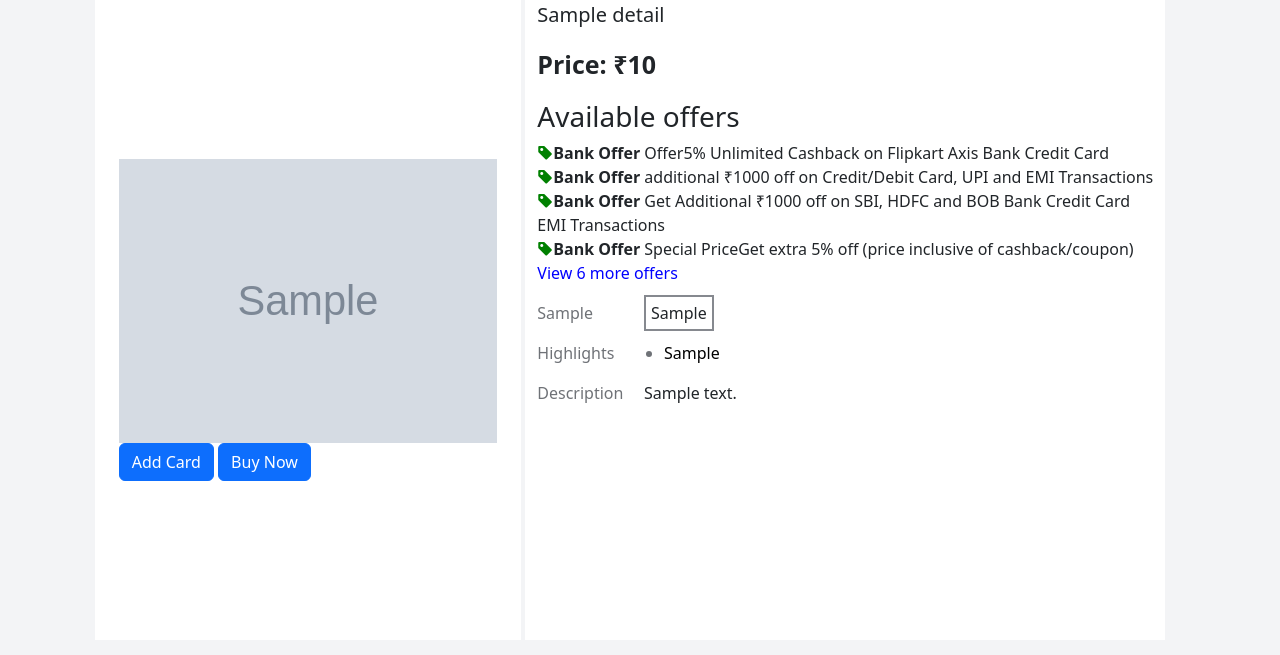
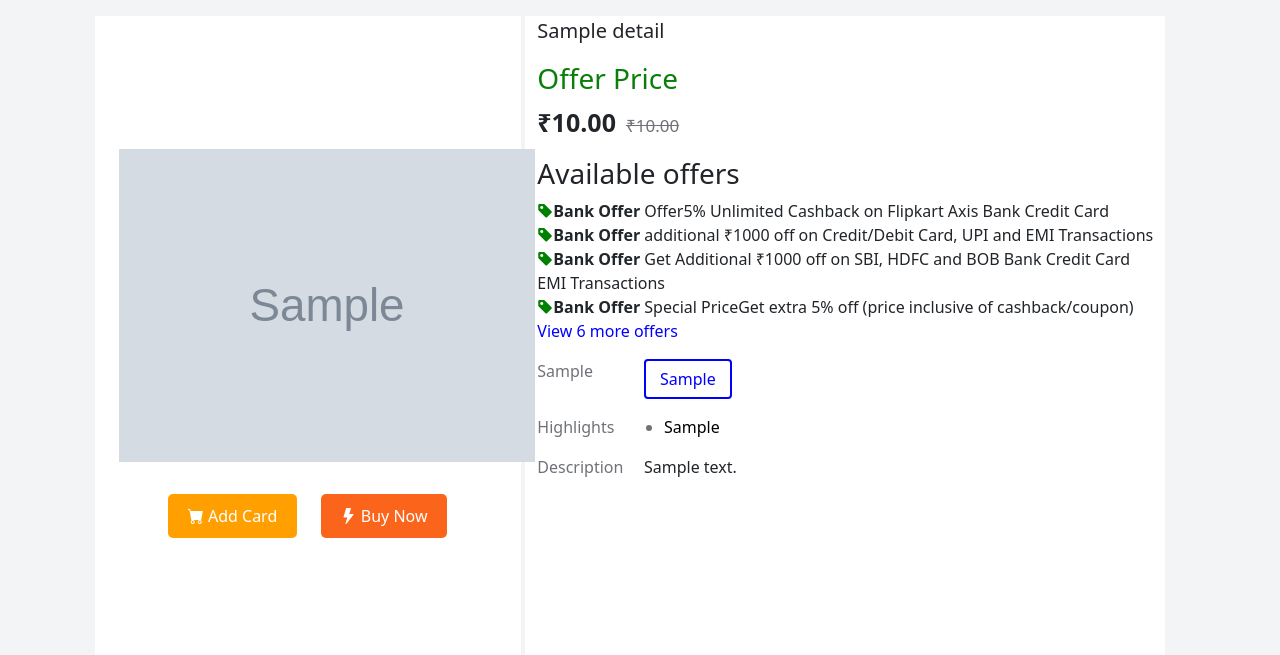
Before and after one commit to Praveensureshkumar/ecommerce-website, a Django app: page /full_product/1/ in a window 1280 px wide. Shown: the part 60-715 px from the top of the page. Run offline with Django 5.2, Linux system fonts and the light colour scheme; tables that the repository leaves empty hold one stand-in row (values such as "Sample post"); grey boxes marked "Sample" are stand-in pictures.

Commit message:
Product full page details has changed

```diff
--- a/src/ecommerce/settings.py
+++ b/src/ecommerce/settings.py
@@ -19,6 +19,7 @@ TEMPLATES_DIR=os.path.join(BASE_DIR,'templates')
 TEMPLATES_DIR_ECOMMERCE=os.path.join(os.path.join(BASE_DIR,'ecommerce'),'static')
 TEMPLATES_DIR_ACCOUNTS=os.path.join(os.path.join(BASE_DIR,'accounts'),'static')
 TEMPLATES_DIR_PRODUCTS=os.path.join(os.path.join(BASE_DIR,'products'),'static')
+TEMPLATES_DIR_ORDERS=os.path.join(os.path.join(BASE_DIR,'orders'),'static')
 
 
 # Quick-start development settings - unsuitable for production
@@ -136,6 +137,6 @@ MEDIA_URL = '/media/'
 # https://docs.djangoproject.com/en/5.1/ref/settings/#default-auto-field
 
 DEFAULT_AUTO_FIELD = 'django.db.models.BigAutoField'
-STATICFILES_DIRS=[TEMPLATES_DIR_ACCOUNTS,TEMPLATES_DIR_ECOMMERCE,TEMPLATES_DIR_PRODUCTS]
+STATICFILES_DIRS=[TEMPLATES_DIR_ACCOUNTS,TEMPLATES_DIR_ECOMMERCE,TEMPLATES_DIR_PRODUCTS,TEMPLATES_DIR_ORDERS]
 STATIC_ROOT=os.path.join(BASE_DIR,'static')
 MEDIA_ROOT = os.path.join(BASE_DIR, 'media')
--- a/src/products/models.py
+++ b/src/products/models.py
@@ -12,7 +12,8 @@ class index_product_details(models.Model):
     product_name = models.TextField()
     product_description = models.TextField(null=True, blank=True)
     product_highlights=models.TextField(null=True, blank=True)
-    product_price = models.IntegerField()
+    product_original_price = models.DecimalField(max_digits=10,decimal_places=2, null=True, blank=True)
+    product_offer_price = models.DecimalField(max_digits=10, decimal_places=2, null=True, blank=True)
     product_size_type=models.CharField(max_length=20,null=True, blank=True)
     product_size=models.CharField(max_length=20,null=True, blank=True)
     product_image = models.ImageField(upload_to='media/', null=True, blank=True)
--- a/src/products/static/css/product_detail.css
+++ b/src/products/static/css/product_detail.css
@@ -4,26 +4,45 @@
 }
 .container{
     display: flex;
+    flex-direction: column;
     align-items: center;
     justify-content: center;
     height: 80vh;
 
 }
+.card-bt {
+    white-space: nowrap;
+    display: inline-block;
+    padding: 10px 20px;
+    background-color: rgb(255, 159, 0);
+    color: white;
+    text-decoration: none;
+    border-radius: 5px;
+}
+.buy-bt {
+    white-space: nowrap;
+    display: inline-block;
+    padding: 10px 20px;
+    background-color: rgb(251, 100, 27);
+    color: white;
+    text-decoration: none;
+    border-radius: 5px;
+}
 .products_img{
-    height: 100%;
-    width: 100%;
+    height: 110%;
+    width: 110%;
     object-fit: contain;
 }
 section{
     background-color: #F3F4F6;
 }
-.col-lg-4{
+.product_image_side{
     background-color: white;
     position: sticky;
-    top: 10px; /* Adjust this value as needed */
-    height: fit-content; /* Ensures it doesn't stretch unnecessarily */
+    top: 10px;
+    height: fit-content;
 }
-.col-lg-6{
+.product_description_side{
     background-color: white;
 }
 .bi-tag-fill{
@@ -36,11 +55,16 @@ section{
     color: blue;
     cursor: pointer;
 }
-.box_product_size{
-    display: inline;
-    border: solid 2px #86898f;
+.size-btn {
+    border: 2px solid #86898f;
     background-color: white;
-    padding: 5px;
-    margin-right: 20px;
-
+    margin-right: 10px;
+    padding: 6px 14px;
+    font-size: 16px;
+    border-radius: 4px;
+    cursor: pointer;
 }
+.size-btn.selected {
+    border-color: blue;
+    color: blue;
+}
--- a/src/products/static/javascript/product_detail.js
+++ b/src/products/static/javascript/product_detail.js
@@ -12,3 +12,13 @@ function toggleOffers() {
         showMoreText.innerHTML = "View 6 more offers"; // Ensure correct count
     }
 }
+const sizeBtns = document.querySelectorAll('.size-btn');
+    if (sizeBtns.length > 0) {
+        sizeBtns[0].classList.add('selected');  // Select the first one by default
+    }
+    sizeBtns.forEach(btn => {
+        btn.addEventListener('click', () => {
+            sizeBtns.forEach(b => b.classList.remove('selected'));
+            btn.classList.add('selected');
+    });
+});
--- a/src/templates/index.html
+++ b/src/templates/index.html
@@ -40,7 +40,7 @@
                 </div>
                 <div class="card-body text-center"> <!-- Center aligns content -->
                     <p class="card-title">{{ product.product_name }}</p>
-                    <p class="card-text"><strong>Price:</strong> ₹{{ product.product_price }}</p>
+                    <p class="card-text"> ₹{{ product.product_offer_price }} <s style="color: #bec1ca;">₹{{ product.product_original_price }}</s></p>
                 </div>
             </div>
         </a>
--- a/src/templates/products/product_detail.html
+++ b/src/templates/products/product_detail.html
@@ -2,20 +2,28 @@
 {% load static %}
 {% block head %}
 <link rel="stylesheet" href="{% static 'css/product_detail.css' %}">
-<script src="{% static 'javascript/product_detail.js' %}"></script>
+<script src="{% static 'javascript/product_detail.js' %}" defer></script>
 {% endblock %}
 {% block content %}
-<section class="products row">
-    <div class="col-lg-4 offset-1 me-1">
+<section class="mt-3">
+    <div class="products row">
+        <div class="col-lg-4 offset-1 me-1 product_image_side">
             <div class="container">
-        <div><img src="{{ product.product_image.url }}" class="card-img-top products_img" alt="{{ product.product_name }}">
-        <a href="{% url 'add_to_cart' product.product_id %}" class="btn btn-primary">Add Card</a>
-        <a href="" class="btn btn-primary">Buy Now</a></div>
+            <div><img src="{{ product.product_image.url }}" class="card-img-top products_img" alt="{{ product.product_name }}"></div>
+            <div class="row mt-5">
+                <div class="col-6 text-center">
+                    <a href="{% url 'add_to_cart' product.product_id %}" class="card-bt"><i class="bi bi-cart-fill"></i> Add Card</a>
+                </div>
+                <div class="col-6 text-center">
+                    <a href="" class="buy-bt"><i class="bi bi-lightning-fill"></i> Buy Now</a>
+                </div>
+            </div>
         </div></div>
-    <div class="col-lg-6">
+        <div class="col-lg-6 product_description_side">
             <div>
                 <p style="font-size: 20px;">{{product.product_name}}</p>
-            <p style="font-size: 25px;"><strong>Price: ₹{{ product.product_price }}</strong></p>
+                <h3 style="color: rgb(9, 126, 9);">Offer Price</h3>
+                <p style="font-size: 25px;"><strong>₹{{ product.product_offer_price }}</strong><s style="color: #6f7277;; font-size: 17px; margin-left: 10px;">₹{{ product.product_original_price }}</s></p>
                 <h3>Available offers</h3>
                 <ul>
                     <li><i class="bi bi-tag-fill"></i><strong>Bank Offer</strong> Offer5% Unlimited Cashback on Flipkart Axis Bank Credit Card</li>
@@ -38,7 +46,7 @@
                     <div class="col-lg-2" style="color:#6f7277">{{ product.product_size_type }}</div>
                     <div class="col-lg-10">
                         {% for size in product_size_list %}
-                        <div class="box_product_size">{{ size }}</div>
+                            <button type="button" class="size-btn">{{ size }}</button>
                         {% empty %}
                             <div style="color: black;">Out Of Stock</div>
                         {% endfor %}
@@ -47,13 +55,14 @@
                 <div class="row my-3">
                     <div class="col-lg-2" style="color:#6f7277;">Highlights</div>
                     <div class="col-lg-10">
+                        {% for highlight in product_highlights_list %}
                             <ul style="color:#6f7277; list-style-type: disc; padding-left: 20px;">
-                        {% for highlight in product_highlights_list %}
                                 <li><span style="color: black;">{{ highlight }}</span></li>
+                            </ul>
                             {% empty %}
                                 <div style="color: black;" >No highlight</div>
                         {% endfor %}
-                    </ul>
+
                     </div>
                 </div>
 
@@ -61,9 +70,7 @@
                     <div class="col-lg-2" style="color:#6f7277">Description</div>
                     <div class="col-lg-10">{{ product.product_description }}</div>
                 </div>
-
-
-
+            </div>
         </div>
     </div>
 </section>
```
Also changed, not shown: src/orders/static/css/cart.css (added, +51 -0 lines), src/orders/static/javascrite/cart.js (added, +15 -0 lines), src/orders/views.py (+4 -3 lines), src/static/css/cart.css (added, +51 -0 lines), src/static/css/product_detail.css (+11 -3 lines), src/static/javascrite/cart.js (added, +15 -0 lines), src/templates/orders/cart.html (+73 -4 lines), src/products/migrations/0003_remove_index_product_details_product_price_and_more.py (added). Lines whose indentation alone changed are shown as unchanged.
